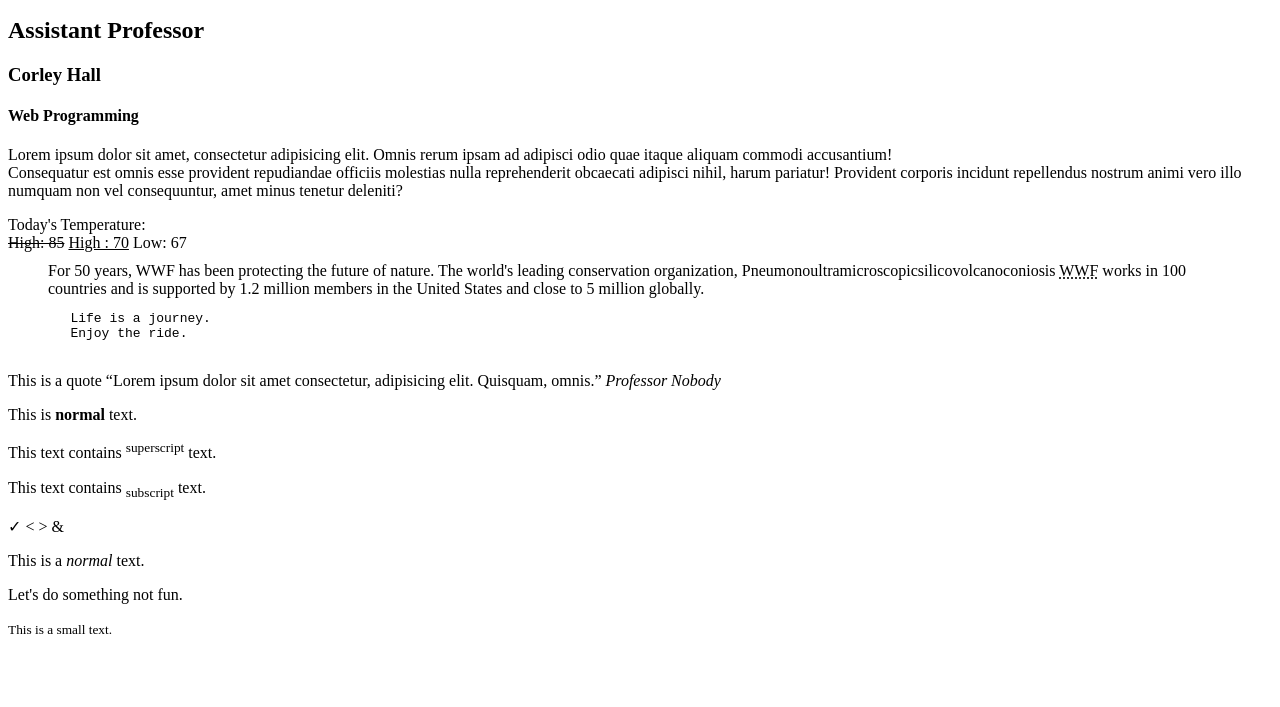
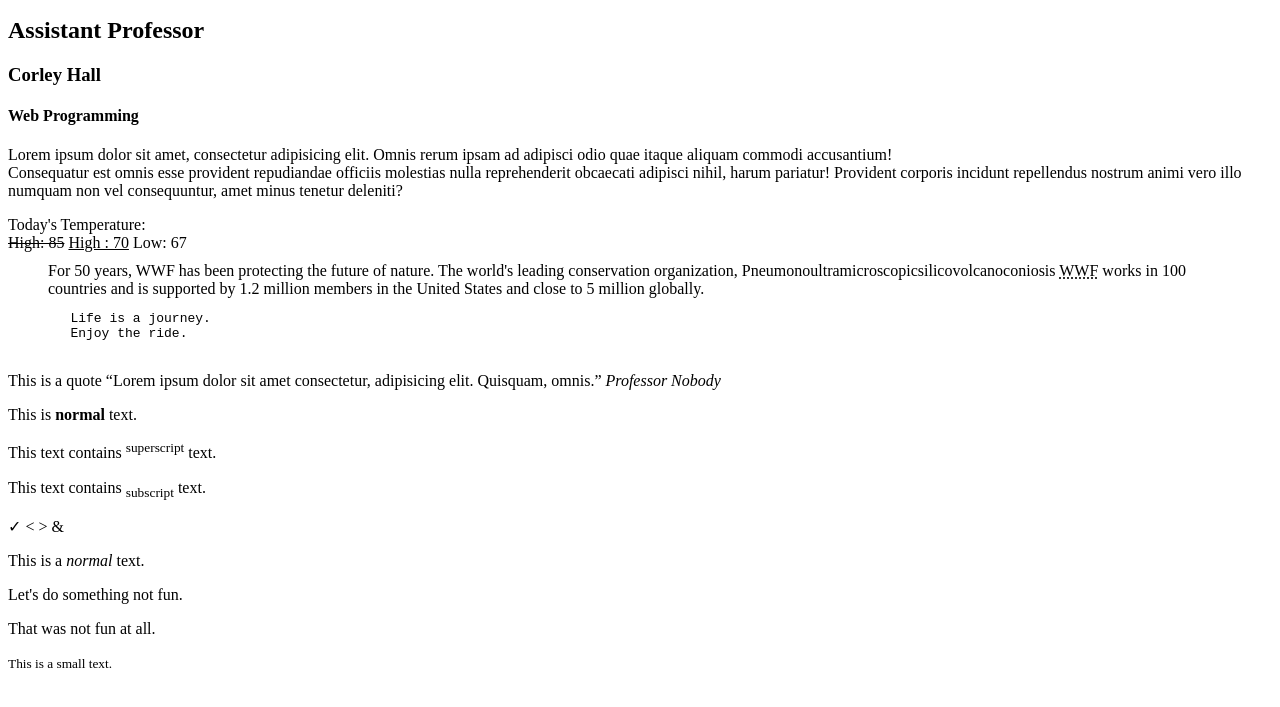
Before and after one commit to zosob/Programs, a plain HTML site: page index.html in a window 1280 px wide. Shown: the part 85-792 px from the top of the page. Drawn offline with Linux system fonts and the light colour scheme.

Commit message:
Something not fun.

```diff
--- a/index.html
+++ b/index.html
@@ -67,6 +67,8 @@
 
     <p>Let's do something not fun.</p>
 
+    <p>That was not fun at all.</p>
+
     <p><small>This is a small text.</small></p>
 </body>
 </html>
```
